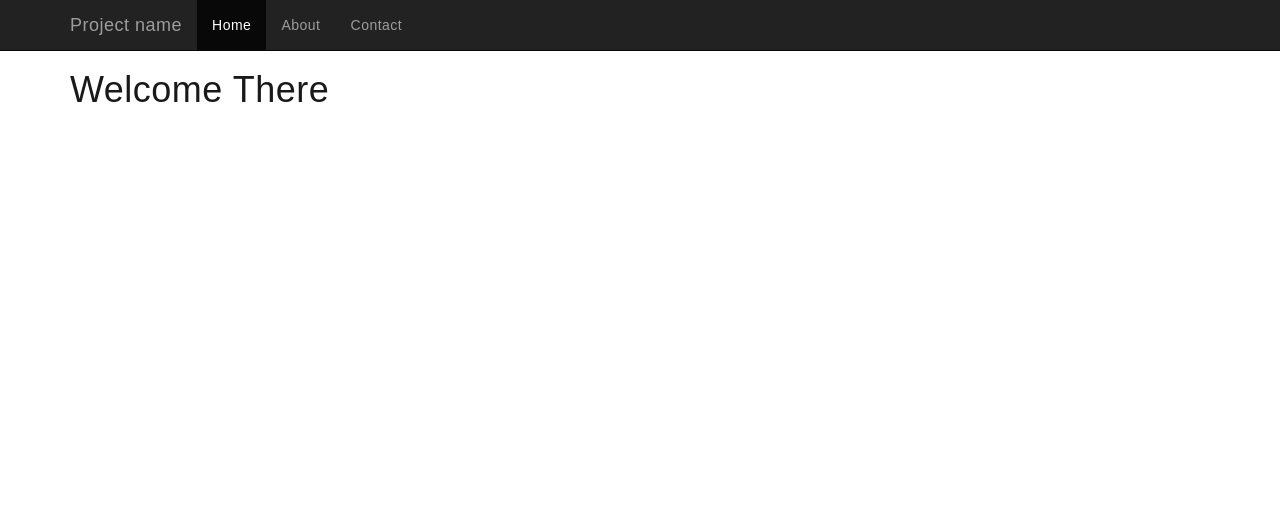
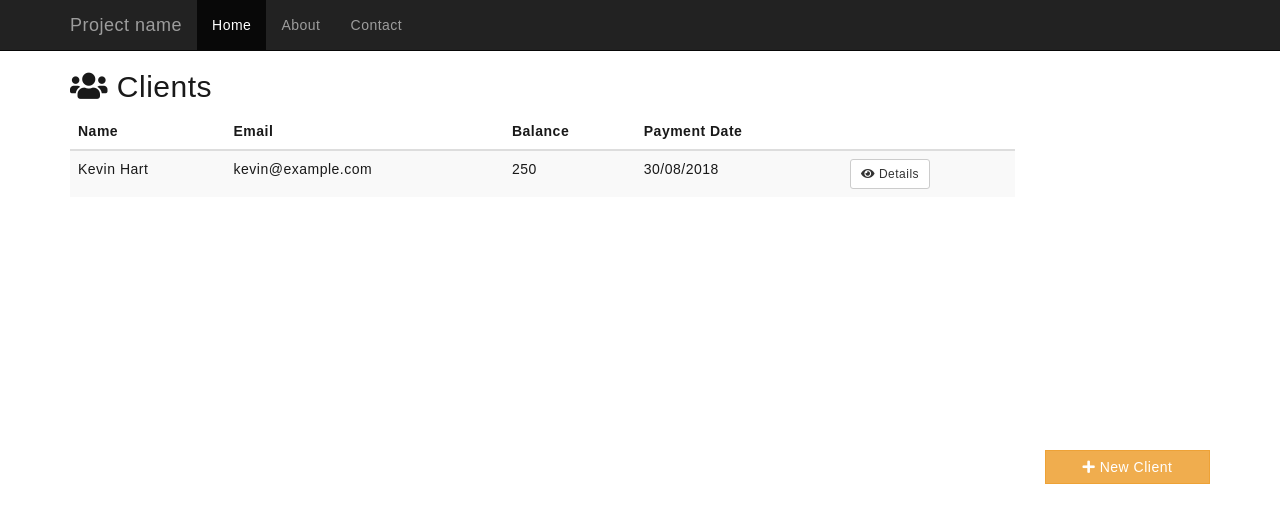
Before and after one commit to C0D1NGD0J0/debt-tracker, a React (Create React App) app: page / in a window 1280 px wide. Shown: the top 522 px of the page. Built offline with nearby package versions, Linux system fonts and the light colour scheme.

Commit message:
clients component updated with static data

```diff
--- a/src/App.css
+++ b/src/App.css
@@ -1,7 +1,7 @@
 *{
-	padding: 0;
+	/*padding: 0;
 	margin: 0;
-	box-sizing: border-box;
+	box-sizing: border-box;*/
 }
 
 html{
--- a/src/App.js
+++ b/src/App.js
@@ -2,6 +2,7 @@ import React, { Component } from 'react';
 import { BrowserRouter as Router, Route, Switch } from "react-router-dom";
 import "./App.css";
 import Navbar from "./components/layouts/Navbar";
+import Dashboard from "./components/layouts/Dashboard";
 
 class App extends Component {
   render() {
@@ -9,9 +10,10 @@ class App extends Component {
     	<Router>
 	      <div className="App">
 	      	<Navbar />
-
 	      	<div className="container">
-	        	<h1>Welcome There</h1>
+	        	<Switch>
+	        		<Route exact path="/" component={Dashboard} />
+	        	</Switch>
 	      	</div>
 	      </div>
 	    </Router>
--- a/src/components/clients/Clients.js
+++ b/src/components/clients/Clients.js
@@ -0,0 +1,68 @@
+import React, { Component } from 'react';
+import { Link } from "react-router-dom";
+
+class Clients extends Component {
+	render() {
+		const clients = [
+			{
+				firstName: "Kevin",
+				lastName: "Hart",
+				email: "kevin@example.com",
+				phone: "123-456-7890",
+				note: "Loaned for school tuition",
+				balance: "250",
+				paymentDate: "30/08/2018"
+			}
+		];
+
+		if(clients){
+			return(
+				<div>
+					<div className="row">
+						<div className="col-md-6">
+							<h2><i className="fas fa-users"></i> Clients{' '}</h2>
+
+						</div>
+
+						<div className="col-md-6">
+
+						</div>
+					</div>
+
+					<table className="table table-striped">
+						<thead className="thead-inverse">
+							<tr>
+								<th>Name</th>
+								<th>Email</th>
+								<th>Balance</th>
+								<th>Payment Date</th>
+								<th />
+							</tr>
+						</thead>
+						<tbody className="table-hover">
+							{
+								clients && clients.map(client =>(
+									<tr key={client.id}>
+										<td>{client.firstName} {client.lastName}</td>
+										<td>{client.email}</td>
+										<td>{client.balance}</td>
+										<td>{client.paymentDate}</td>
+										<td>
+											<Link to={`/client/${client.id}`} className="btn btn-default btn-sm">
+												<i className="fas fa-eye"></i> Details
+											</Link>
+										</td>
+									</tr>
+								))
+							}
+						</tbody>
+					</table>
+				</div>
+			);
+		} else {
+			return <h1>Loading data...</h1>
+		};
+	}
+}
+
+export default Clients;
--- a/src/components/layouts/Dashboard.js
+++ b/src/components/layouts/Dashboard.js
@@ -0,0 +1,19 @@
+import React from 'react';
+import Clients from "../clients/Clients";
+import Sidebar from "./Sidebar";
+
+const Dashboard = (props) => {
+  return (
+    <div className="row">
+    	<div className="col-md-10">
+				<Clients />
+    	</div>
+
+    	<div className="col-md-2">
+				<Sidebar />
+    	</div>
+    </div>
+  );
+};
+
+export default Dashboard;
--- a/src/components/layouts/Sidebar.js
+++ b/src/components/layouts/Sidebar.js
@@ -0,0 +1,17 @@
+import React from "react";
+import { Link } from "react-router-dom";
+
+const Sidebar = (props) =>{
+	const style = {
+		marginTop: "50vh",
+		borderRadius: "0"
+	}
+
+	return(
+		<Link to="/client/add" className="btn btn-warning btn-block" style={style}>
+			<i className="fas fa-plus"></i> New Client
+		</Link>
+	)
+};
+
+export default Sidebar;
```
